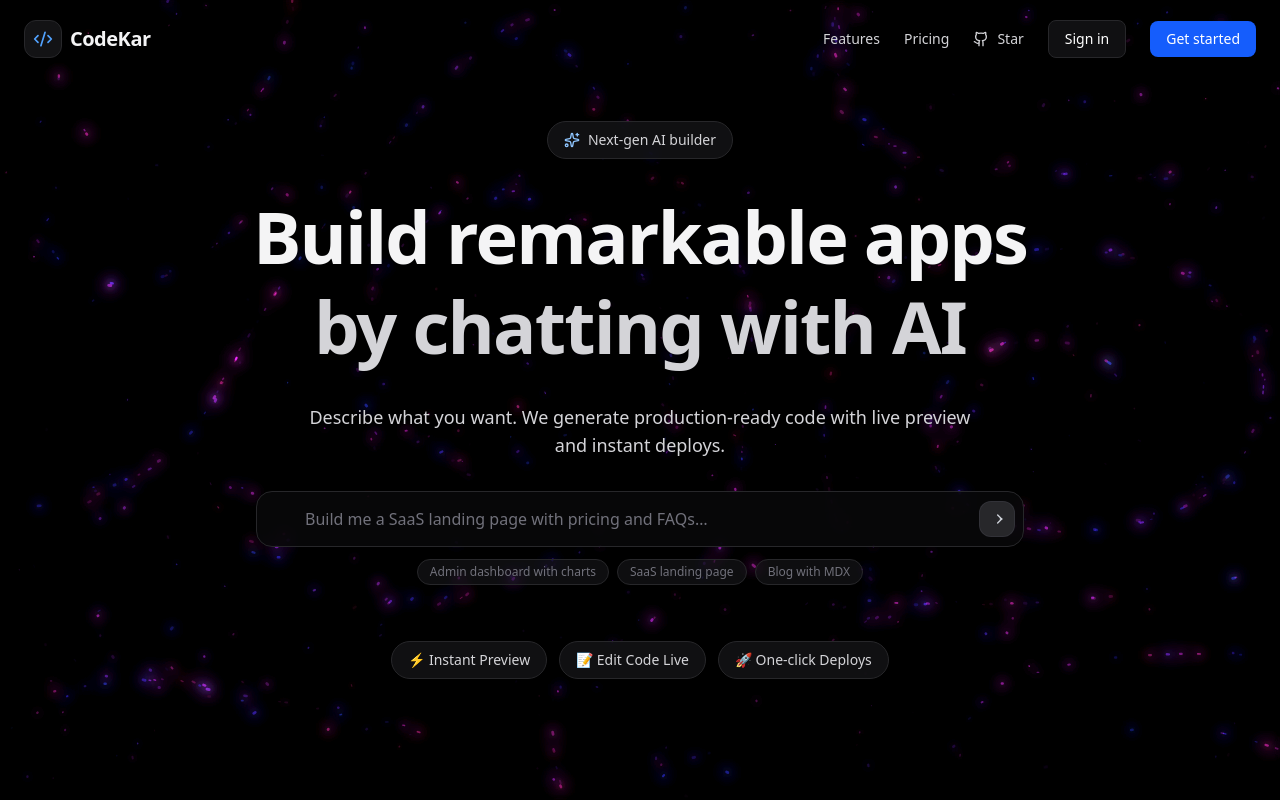
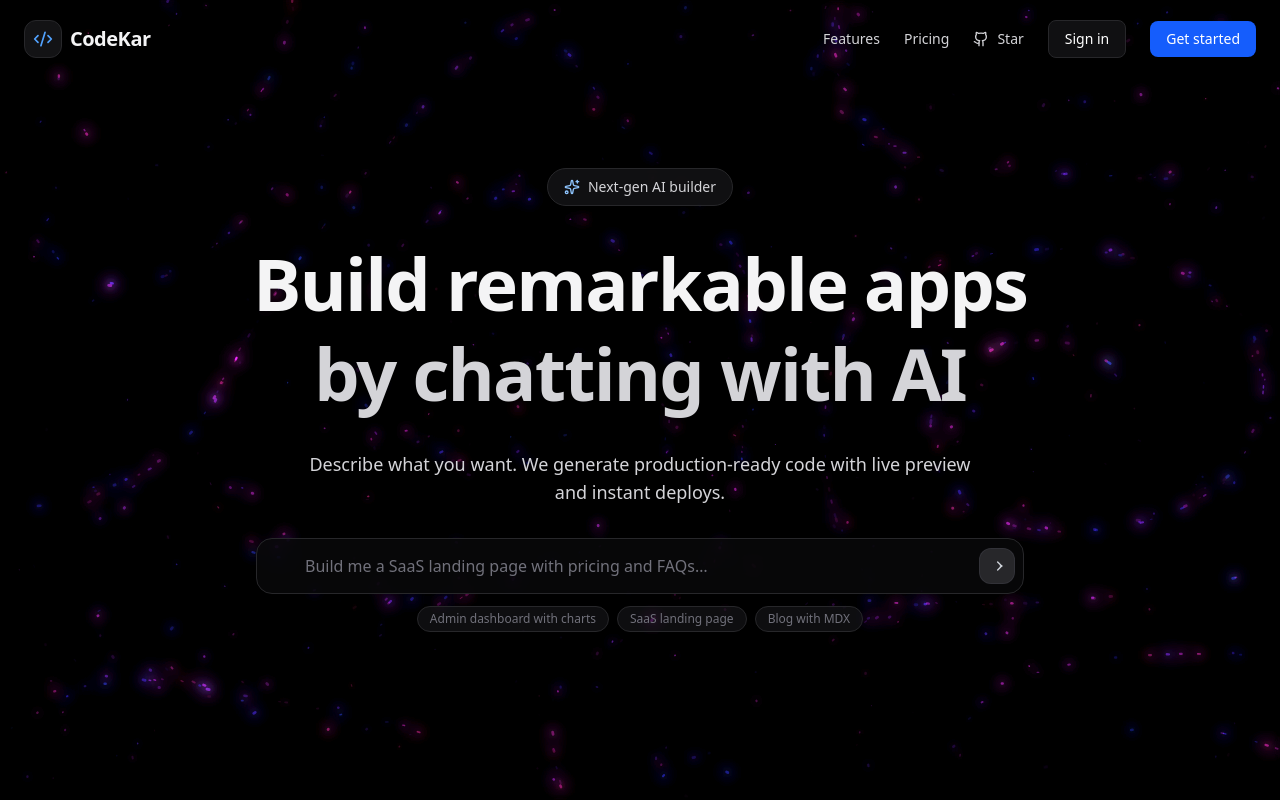
Before and after one commit to IkramBagban/codekar, a React (Vite) app in the folder web/: page / in a window 1280 px wide. Built offline with nearby package versions, Linux system fonts and the light colour scheme.

Commit message:
feat: update App component layout and styling for improved user experience

```diff
--- a/web/src/App.tsx
+++ b/web/src/App.tsx
@@ -100,12 +100,6 @@ function App() {
               </div>
             </div>
 
-            {/* Feature Pills */}
-            <div className="mt-6 flex flex-wrap items-center justify-center gap-3 text-sm">
-              <div className="px-4 py-2 rounded-full bg-zinc-900/70 backdrop-blur-sm border border-zinc-800 text-zinc-300">⚡ Instant Preview</div>
-              <div className="px-4 py-2 rounded-full bg-zinc-900/70 backdrop-blur-sm border border-zinc-800 text-zinc-300">📝 Edit Code Live</div>
-              <div className="px-4 py-2 rounded-full bg-zinc-900/70 backdrop-blur-sm border border-zinc-800 text-zinc-300">🚀 One‑click Deploys</div>
-            </div>
           </div>
         </section>
       </Vortex>
```
